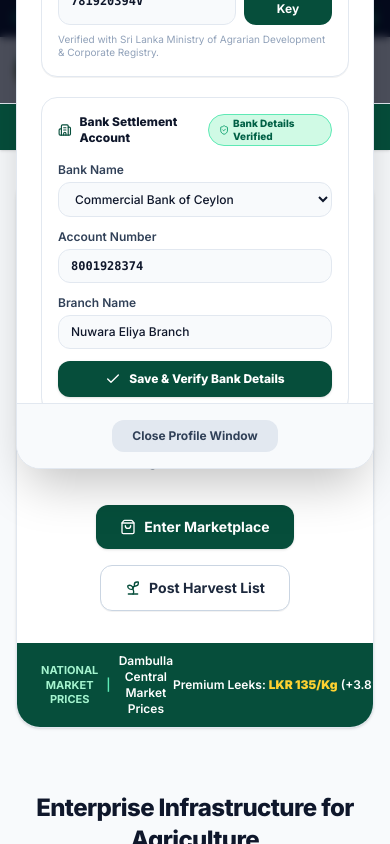
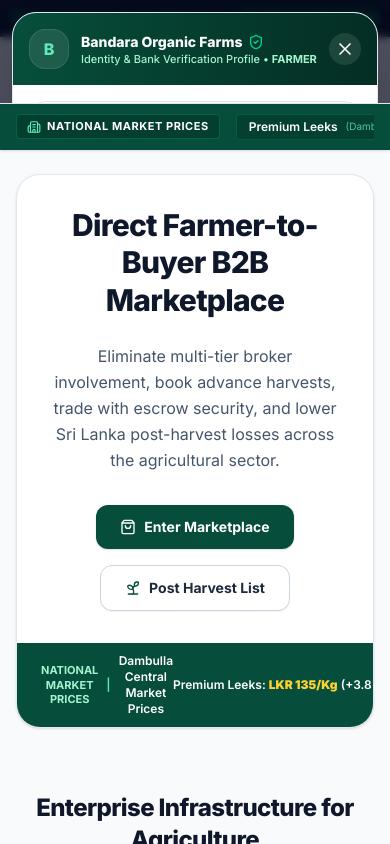
Before and after one commit to deshan2004/KethPiyasa, a Next.js app: page / in a window 390 px wide. Both pictures are taken after a click on the button "View Identity & Bank Verification Profile". Shown: the top 844 px of the page. Built offline with nearby package versions, Linux system fonts and the light colour scheme.

Commit message:
Fix ProfileVerificationModal responsive layout and sticky header/footer scroll bounds

```diff
--- a/components/ProfileVerificationModal.tsx
+++ b/components/ProfileVerificationModal.tsx
@@ -66,18 +66,18 @@ export const ProfileVerificationModal: React.FC<ProfileVerificationModalProps> =
   };
 
   return (
-    <div className="fixed inset-0 z-50 flex items-center justify-center p-4 bg-slate-950/70 backdrop-blur-xs animate-in fade-in duration-200">
-      <div className="bg-white border border-slate-200 rounded-3xl max-w-lg w-full overflow-hidden shadow-2xl space-y-0 text-xs">
-        {/* Header */}
-        <div className="bg-gradient-to-r from-[#064e3b] to-[#042e23] text-white p-5 flex items-center justify-between">
+    <div className="fixed inset-0 z-50 flex items-center justify-center p-3 sm:p-4 bg-slate-950/70 backdrop-blur-xs animate-in fade-in duration-200 overflow-y-auto">
+      <div className="bg-white border border-slate-200 rounded-3xl max-w-lg w-full max-h-[88vh] flex flex-col overflow-hidden shadow-2xl text-xs my-auto">
+        {/* Header - Fixed Top */}
+        <div className="bg-gradient-to-r from-[#064e3b] to-[#042e23] text-white p-4 sm:p-5 flex items-center justify-between shrink-0">
           <div className="flex items-center gap-3">
-            <div className="w-10 h-10 rounded-2xl bg-white/10 backdrop-blur-md flex items-center justify-center text-emerald-300 font-extrabold border border-white/10 text-base">
+            <div className="w-10 h-10 rounded-2xl bg-white/10 backdrop-blur-md flex items-center justify-center text-emerald-300 font-extrabold border border-white/10 text-base shrink-0">
               {user.name.charAt(0)}
             </div>
             <div>
-              <h3 className="text-base font-extrabold text-white flex items-center gap-1.5">
+              <h3 className="text-sm sm:text-base font-extrabold text-white flex items-center gap-1.5">
                 <span>{user.name}</span>
-                <ShieldCheck className="w-4 h-4 text-emerald-400" />
+                <ShieldCheck className="w-4 h-4 text-emerald-400 shrink-0" />
               </h3>
               <p className="text-[11px] text-emerald-200 font-medium">
                 Identity & Bank Verification Profile • <span className="uppercase font-bold">{user.role}</span>
@@ -86,14 +86,14 @@ export const ProfileVerificationModal: React.FC<ProfileVerificationModalProps> =
           </div>
           <button
             onClick={onClose}
-            className="p-1.5 rounded-full bg-white/10 hover:bg-white/20 text-white transition-colors cursor-pointer"
+            className="p-1.5 rounded-full bg-white/10 hover:bg-white/20 text-white transition-colors cursor-pointer shrink-0"
           >
             <X className="w-5 h-5" />
           </button>
         </div>
 
-        {/* Content Body */}
-        <div className="p-6 space-y-5 max-h-[80vh] overflow-y-auto">
+        {/* Content Body - Scrollable */}
+        <div className="p-4 sm:p-6 space-y-4 sm:space-y-5 flex-1 overflow-y-auto">
           {successMsg && (
             <div className="bg-emerald-50 border border-emerald-300 p-3 rounded-2xl text-emerald-900 font-semibold flex items-center gap-2 animate-in fade-in">
               <CheckCircle2 className="w-5 h-5 text-emerald-600 shrink-0" />
@@ -261,8 +261,8 @@ export const ProfileVerificationModal: React.FC<ProfileVerificationModalProps> =
           </form>
         </div>
 
-        {/* Footer */}
-        <div className="bg-slate-50 border-t border-slate-200 p-4 text-center">
+        {/* Footer - Fixed Bottom */}
+        <div className="bg-slate-50 border-t border-slate-200 p-3 sm:p-4 text-center shrink-0">
           <button
             onClick={onClose}
             className="bg-slate-200 hover:bg-slate-300 text-slate-700 font-bold px-5 py-2 rounded-xl text-xs transition-colors cursor-pointer"
```
